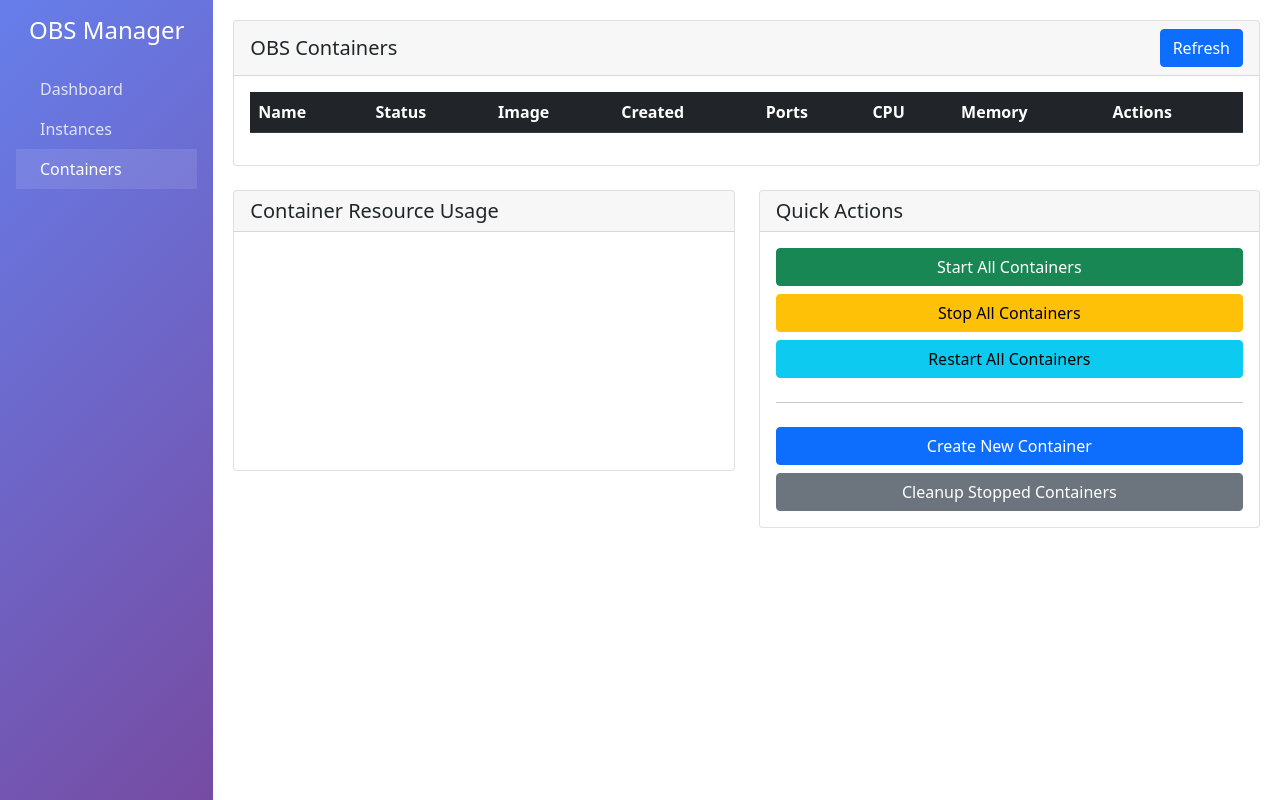
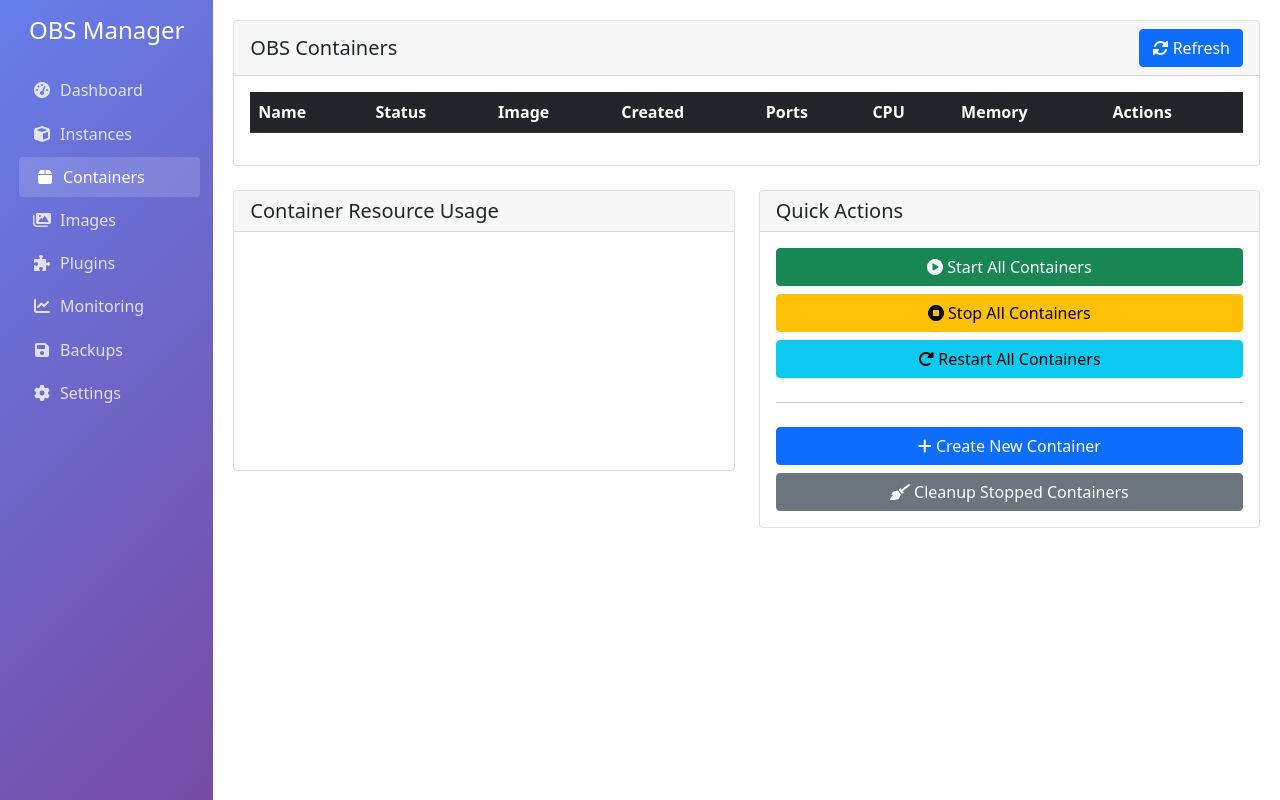
Before and after one commit to Shnezzin/obs-docker, a Flask app: page /containers in a window 1280 px wide. Run offline with Flask 3, Linux system fonts and the light colour scheme; lists and menus that the app fills with data are empty; a map, chart or similar area stays blank; parts of the project's set-up code (start-up, migrations or seed data) failed here and were passed over.

Commit message:
Update base html Menue

```diff
--- a/web/templates/base.html
+++ b/web/templates/base.html
@@ -7,6 +7,10 @@
 
     <!-- Bootstrap CSS -->
     <link href="https://cdn.jsdelivr.net/npm/bootstrap@5.1.3/dist/css/bootstrap.min.css" rel="stylesheet">
+    <!-- Font Awesome -->
+    <link href="https://cdnjs.cloudflare.com/ajax/libs/font-awesome/6.0.0/css/all.min.css" rel="stylesheet">
+    <!-- Chart.js -->
+    <script src="https://cdn.jsdelivr.net/npm/chart.js"></script>
 
     <style>
         .sidebar {
@@ -19,12 +23,23 @@
         }
         .nav-link {
             color: rgba(255,255,255,0.8);
+            padding: 0.5rem 1rem;
+            margin: 0.1rem 0;
+            border-radius: 0.25rem;
+            transition: all 0.2s;
         }
         .nav-link:hover, .nav-link.active {
             color: white;
-            background-color: rgba(255,255,255,0.1);
+            background-color: rgba(255,255,255,0.15);
+            transform: translateX(3px);
+        }
+        .nav-link i {
+            width: 1.25rem;
+            text-align: center;
+            margin-right: 0.5rem;
         }
     </style>
+    {% block extra_css %}{% endblock %}
 </head>
 <body>
     <div class="container-fluid">
@@ -37,19 +52,49 @@
                         <li class="nav-item">
                             <a class="nav-link {% if request.endpoint == 'dashboard' %}active{% endif %}"
                                href="{{ url_for('dashboard') }}">
-                                <i class="fas fa-tachometer-alt me-2"></i>Dashboard
+                                <i class="fas fa-tachometer-alt"></i>Dashboard
                             </a>
                         </li>
                         <li class="nav-item">
                             <a class="nav-link {% if request.endpoint == 'instances' %}active{% endif %}"
                                href="{{ url_for('instances') }}">
-                                <i class="fas fa-cube me-2"></i>Instances
+                                <i class="fas fa-cube"></i>Instances
                             </a>
                         </li>
                         <li class="nav-item">
                             <a class="nav-link {% if request.endpoint == 'containers' %}active{% endif %}"
                                href="{{ url_for('containers') }}">
-                                <i class="fas fa-box me-2"></i>Containers
+                                <i class="fas fa-box"></i>Containers
+                            </a>
+                        </li>
+                        <li class="nav-item">
+                            <a class="nav-link {% if request.endpoint == 'images' %}active{% endif %}"
+                               href="{{ url_for('images') }}">
+                                <i class="fas fa-images"></i>Images
+                            </a>
+                        </li>
+                        <li class="nav-item">
+                            <a class="nav-link {% if request.endpoint == 'plugins' %}active{% endif %}"
+                               href="{{ url_for('plugins') }}">
+                                <i class="fas fa-puzzle-piece"></i>Plugins
+                            </a>
+                        </li>
+                        <li class="nav-item">
+                            <a class="nav-link {% if request.endpoint == 'monitoring' %}active{% endif %}"
+                               href="{{ url_for('monitoring') }}">
+                                <i class="fas fa-chart-line"></i>Monitoring
+                            </a>
+                        </li>
+                        <li class="nav-item">
+                            <a class="nav-link {% if request.endpoint == 'backups' %}active{% endif %}"
+                               href="{{ url_for('backups') }}">
+                                <i class="fas fa-save"></i>Backups
+                            </a>
+                        </li>
+                        <li class="nav-item">
+                            <a class="nav-link {% if request.endpoint == 'settings' %}active{% endif %}"
+                               href="{{ url_for('settings') }}">
+                                <i class="fas fa-cog"></i>Settings
                             </a>
                         </li>
                     </ul>
@@ -62,7 +107,10 @@
                 {% with messages = get_flashed_messages(with_categories=true) %}
                     {% if messages %}
                         {% for category, message in messages %}
-                            <div class="alert alert-{{ category }}">{{ message }}</div>
+                            <div class="alert alert-{{ category }} alert-dismissible fade show" role="alert">
+                                {{ message }}
+                                <button type="button" class="btn-close" data-bs-dismiss="alert" aria-label="Close"></button>
+                            </div>
                         {% endfor %}
                     {% endif %}
                 {% endwith %}
@@ -74,7 +122,7 @@
     </div>
 
     <!-- Loading indicator -->
-    <div id="loading" class="position-fixed top-0 end-0 p-3" style="display: none;">
+    <div id="loading" class="position-fixed top-0 end-0 p-3" style="display: none; z-index: 9999;">
         <div class="spinner-border text-primary" role="status">
             <span class="visually-hidden">Loading...</span>
         </div>
@@ -105,6 +153,11 @@
             $('#loading').hide();
         });
 
+        // Initialize tooltips
+        $(function () {
+            $('[data-bs-toggle="tooltip"]').tooltip();
+        });
+
         // Simple toast function
         function showToast(message, type = 'info') {
             const toast = `
@@ -117,15 +170,16 @@
             `;
 
             $('.toast-container').append(toast);
-            $('.toast').toast({ autohide: true, delay: 5000 });
-            $('.toast').toast('show');
+            const toastElement = $('.toast').last();
+            const toastInstance = new bootstrap.Toast(toastElement, { autohide: true, delay: 5000 });
+            toastInstance.show();
 
-            $('.toast').on('hidden.bs.toast', function () {
+            toastElement.on('hidden.bs.toast', function () {
                 $(this).remove();
             });
         }
     </script>
 
-    {% block scripts %}{% endblock %}
+    {% block extra_js %}{% endblock %}
 </body>
 </html>
```
